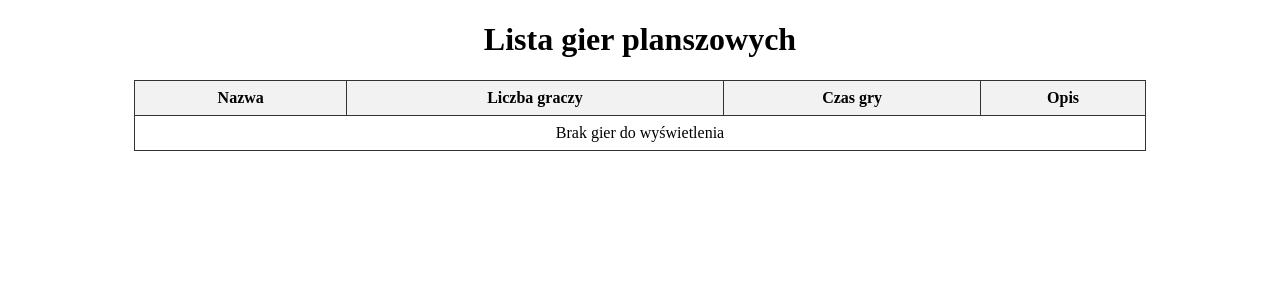
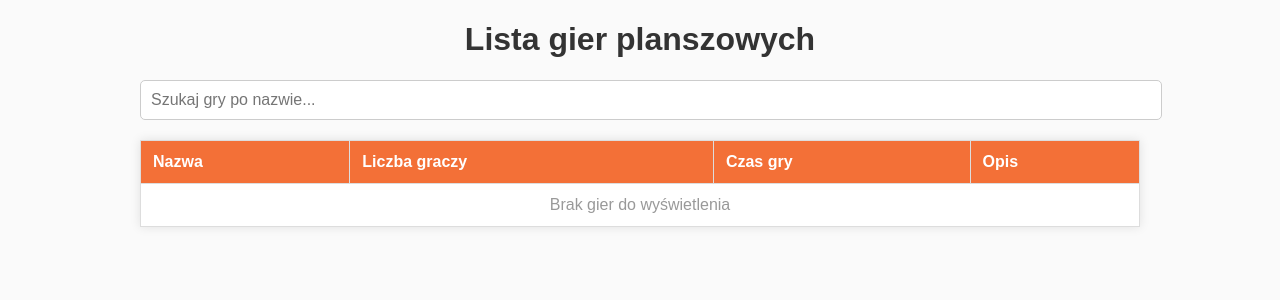
Before and after one commit to gl-devops-team/board-games-library, a Django app: template app/src/games/templates/games/game_list.html in a window 1280 px wide. Shown: the top 300 px of the page. Run offline with Django 5.2, Linux system fonts and the light colour scheme; the template is opened without the code that fills it, so the values that code supplies are empty.

Commit message:
feat: Added frontend website and search bar
ISSUE_ID: gh-4

```diff
--- /dev/null
+++ b/app/src/games/static/games/scripts.js
@@ -0,0 +1,20 @@
+// Function to filter table rows based on search input
+document.addEventListener('DOMContentLoaded', () => {
+    const searchInput = document.getElementById('searchBox');
+    const table = document.getElementById('gamesTable');
+    const tbody = table.getElementsByTagName('tbody')[0];
+    const rows = tbody.getElementsByTagName('tr');
+
+    searchInput.addEventListener('keyup', () => {
+        const filter = searchInput.value.toLowerCase();
+
+        for (let i = 0; i < rows.length; i++) {
+            const firstTd = rows[i].getElementsByTagName('td')[0];
+            if (firstTd) {
+                const text = firstTd.textContent || firstTd.innerText;
+                // if pass → show, if not → hide
+                rows[i].style.display = text.toLowerCase().includes(filter) ? '' : 'none';
+            }
+        }
+    });
+});
--- /dev/null
+++ b/app/src/games/static/games/styles.css
@@ -0,0 +1,59 @@
+/* General page styling */
+body {
+    font-family: Arial, sans-serif;
+    margin: 20px;
+    background-color: #fafafa;
+}
+
+h1 {
+    text-align: center;
+    color: #333;
+}
+
+.container {
+    width: 90%;
+    max-width: 1000px;
+    margin: auto;
+}
+
+/* Search box */
+#searchBox {
+    width: 100%;
+    padding: 10px;
+    margin-bottom: 20px;
+    font-size: 16px;
+    border-radius: 5px;
+    border: 1px solid #ccc;
+}
+
+/* Table styling */
+table {
+    border-collapse: collapse;
+    width: 100%;
+    background-color: #fff;
+    box-shadow: 0 0 10px rgba(0,0,0,0.1);
+}
+
+th, td {
+    border: 1px solid #ddd;
+    padding: 12px;
+    text-align: left;
+}
+
+th {
+    background-color: #F37037;
+    color: white;
+}
+
+tr:nth-child(even) {
+    background-color: #f9f9f9;
+}
+
+tr:hover {
+    background-color: #f1f1f1;
+}
+
+.no-data {
+    text-align: center;
+    color: #999;
+}
--- a/app/src/games/templates/games/game_list.html
+++ b/app/src/games/templates/games/game_list.html
@@ -1,25 +1,30 @@
-<!-- games/templates/games/game_list.html -->
-
+{% load static %}
 <!DOCTYPE html>
 <html lang="pl">
 <head>
     <meta charset="UTF-8">
     <title>Lista gier planszowych</title>
-    <style>
-        table { border-collapse: collapse; width: 80%; margin: auto; }
-        th, td { border: 1px solid #333; padding: 8px; text-align: center; }
-        th { background-color: #f2f2f2; }
-    </style>
+    {% load static %}
+    <link rel="stylesheet" href="{% static 'games/styles.css' %}">
+    <script src="{% static 'games/scripts.js' %}"></script>
 </head>
 <body>
-    <h1 style="text-align:center;">Lista gier planszowych</h1>
-    <table>
+    <div class="container">
+        <h1>Lista gier planszowych</h1>
+
+        <!-- Search input -->
+        <input type="text" id="searchBox" placeholder="Szukaj gry po nazwie...">
+
+        <table id="gamesTable">
+            <thead>
                 <tr>
                     <th>Nazwa</th>
                     <th>Liczba graczy</th>
                     <th>Czas gry</th>
                     <th>Opis</th>
                 </tr>
+            </thead>
+            <tbody>
                 {% for game in games %}
                 <tr>
                     <td>{{ game.name }}</td>
@@ -29,9 +34,14 @@
                 </tr>
                 {% empty %}
                 <tr>
-            <td colspan="4">Brak gier do wyświetlenia</td>
+                    <td colspan="4" class="no-data">Brak gier do wyświetlenia</td>
                 </tr>
                 {% endfor %}
+            </tbody>
         </table>
+    </div>
+
+    <!-- Link to external JavaScript -->
+    <script src="{% static 'games/scripts.js' %}"></script>
 </body>
 </html>
```
Also changed, not shown: app/src/games/utils.py (+13 -8 lines), 1 other file. Lines whose indentation alone changed are shown as unchanged.
